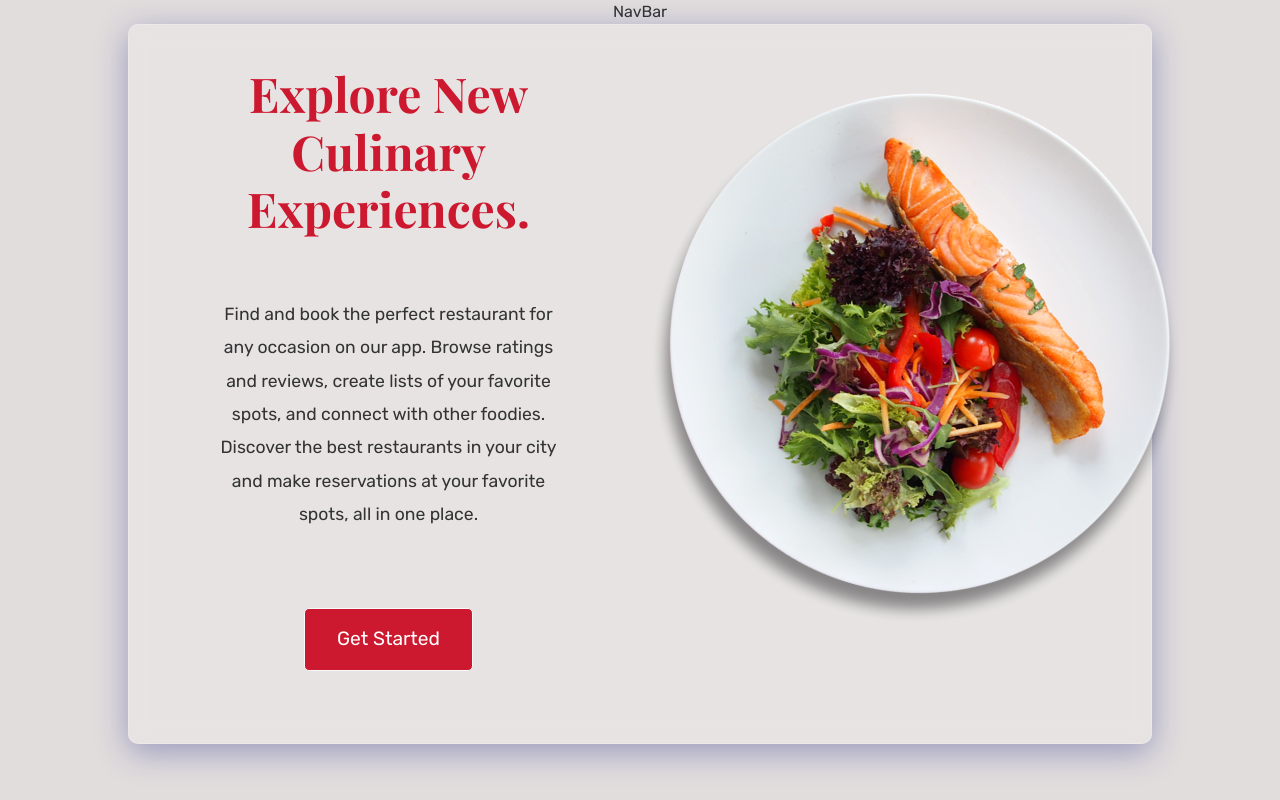
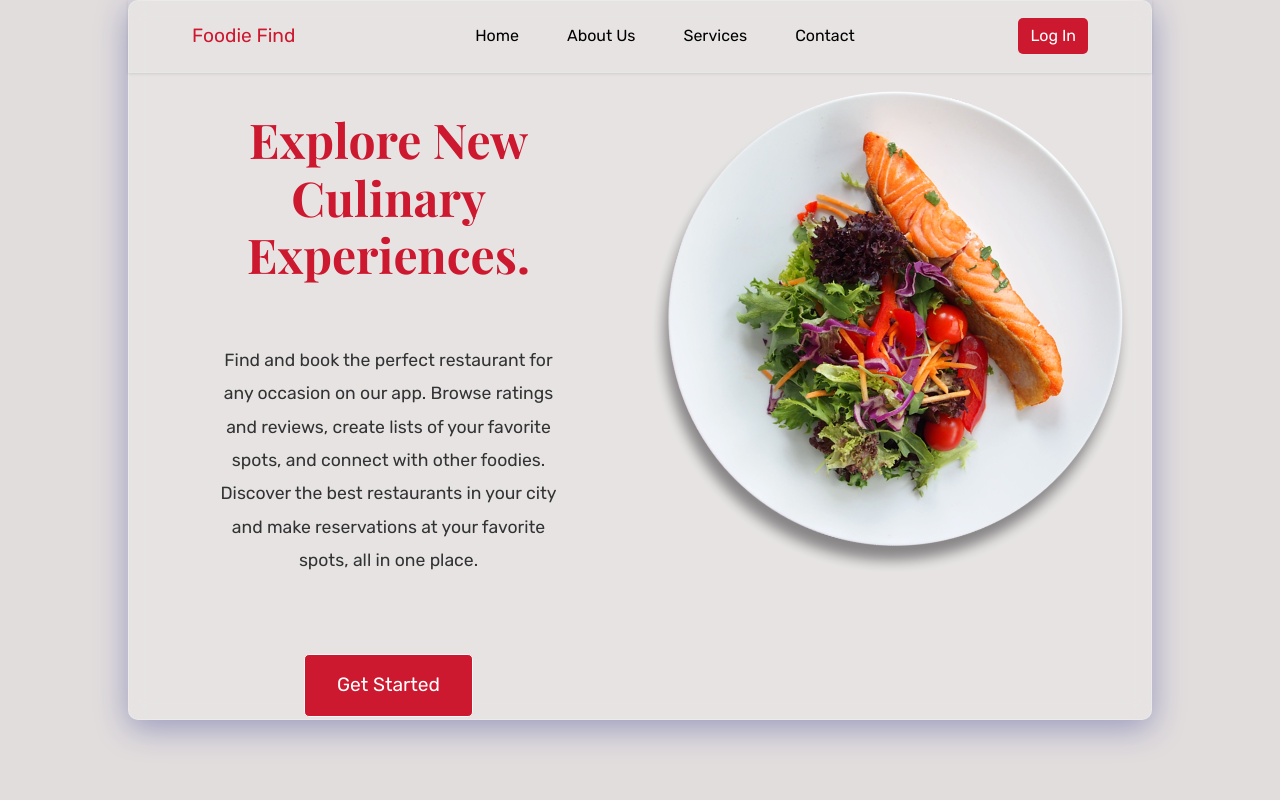
Before and after one commit to Annastacia-dev/foodiefind, a React (Create React App) app in the folder client/: page / in a window 1280 px wide. Built offline with nearby package versions, Linux system fonts and the light colour scheme; a web font is replaced by a local one.

Commit message:
add navbar and styling

```diff
--- a/client/public/index.html
+++ b/client/public/index.html
@@ -29,7 +29,7 @@
   <!-- JavaScript Bundle with Popper -->
   <script src="https://cdn.jsdelivr.net/npm/bootstrap@5.2.3/dist/js/bootstrap.bundle.min.js" integrity="sha384-kenU1KFdBIe4zVF0s0G1M5b4hcpxyD9F7jL+jjXkk+Q2h455rYXK/7HAuoJl+0I4" crossorigin="anonymous"></script>
   <script async src="https://kit.fontawesome.com/0bb8857bfc.js" crossorigin="anonymous"></script>
-  <title>React App</title>
+  <title>Foodie Find</title>
   </head>
   <body>
     <noscript>You need to enable JavaScript to run this app.</noscript>
--- a/client/src/components/landingpage/Header.js
+++ b/client/src/components/landingpage/Header.js
@@ -1,13 +1,11 @@
 import React from 'react'
 import '../../css/landingpage/Header.css'
-import NavBar from './NavBar'
 import foodpng from '../../images/landingpage/foodie.png'
 
 const Header = () => {
   return (
-  // bootstrap header
+    <>
     <div className="header">
-      <NavBar />
       <div className="container">
         <div className="row">
           <div className="col-md-6">
@@ -29,6 +27,7 @@ const Header = () => {
         </div>
       </div>
     </div>
+    </>
   )
 }
 
--- a/client/src/components/landingpage/LandingPage.js
+++ b/client/src/components/landingpage/LandingPage.js
@@ -4,10 +4,10 @@ import NavBar from './NavBar'
 
 function LandingPage() {
   return (
-    <div>
-      {/* <NavBar /> */}
+    <>
+      <NavBar />
       <Header />
-    </div>
+    </>
   )
 }
 
--- a/client/src/components/landingpage/NavBar.js
+++ b/client/src/components/landingpage/NavBar.js
@@ -1,8 +1,48 @@
 import React from 'react'
+import '../../css/landingpage/NavBar.css'
 
 const NavBar = () => {
   return (
-    <div>NavBar</div>
+    <nav id="mainNav" className="navbar navbar-expand-lg navbar-light fixed-top py-3">
+    <div className="container px-4 px-lg-5">
+        <a href="#page-top" className="navbar-brand">foodie find</a>
+        <div className="collapse navbar-collapse" id="navbarResponsive">
+            <ul className="navbar-nav ms-auto my-2 my-lg-0">
+                <li className="nav-item">
+                    <a href="/" className="nav-link">Home</a>
+                </li>
+                <li className="nav-item">
+                    <a href="/about" className="nav-link">About Us</a>
+                </li>
+                <li className="nav-item">
+                    <a href="/services" className="nav-link">Services</a>
+                </li>
+                <li className="nav-item">
+                    <a href="/contacts" className="nav-link">Contact</a>
+                </li>
+            </ul>
+        </div>
+        <button
+        className="navbar-toggler navbar-toggler-left"
+        type="button"
+        data-bs-toggle="collapse"
+        data-bs-target="#navbarResponsive"
+        aria-controls="navbarResponsive"
+        aria-expanded="false"
+        aria-label="Toggle navigation"
+        >
+          <span className="navbar-toggler-icon"></span>
+        </button>
+
+        <div className="collapse navbar-collapse" id="navbarResponsive">
+            <ul className="navbar-nav ms-auto my-2 my-lg-0">
+                <li className="nav-item">
+                    <button className="btn btn-primary login" href="/login">Log In</button>
+                </li>
+            </ul>
+        </div>
+    </div>
+  </nav>
   )
 }
 
--- a/client/src/css/landingpage/Header.css
+++ b/client/src/css/landingpage/Header.css
@@ -14,6 +14,9 @@
   padding: 20px;
   width: 80%;
   height: 90%;
+}
+.header .row{
+  margin-top: 70px;
 }
 
 .header-title{
@@ -34,10 +37,9 @@
 }
 
 .header-image img{
-  width: 110%;
+  width: 100%;
   height: 100%;
   object-fit: cover;
-  margin-top: 3rem;
   animation: spin 120s linear infinite;
 }
 
--- /dev/null
+++ b/client/src/css/landingpage/NavBar.css
@@ -0,0 +1,45 @@
+#mainNav.navbar{
+    border-bottom: 1px solid #e7e7e7;
+    box-shadow: 0 1px 3px rgba(0,0,0,.1);
+    padding: 0 1rem;
+    width: 80%;
+    margin: 0 auto;
+}
+
+.navbar-brand{
+    font-size: 1.2rem;
+    font-weight: 500;
+    text-transform: capitalize;
+    color: var(--primary-color);
+}
+
+.nav-link{
+    margin: 0 1rem;
+    color: #000;
+}
+
+.btn-primary{
+    background-color: var(--primary-color);
+    border: none;
+    border-radius: 5px;
+    text-transform: capitalize;
+    transition: all 0.3s ease-in-out;
+}
+
+.btn-primary:hover{
+    background-color: transparent;
+    color: #CD192F;
+    border: 1px solid #CD192F;
+}
+
+.btn-primary:active:focus{
+    outline: none;
+    box-shadow: none;
+    background-color: transparent;
+    color: #CD192F;
+    border: 1px solid #CD192F;
+}
+
+.navbar-toggler{
+    border: none;
+}
```
